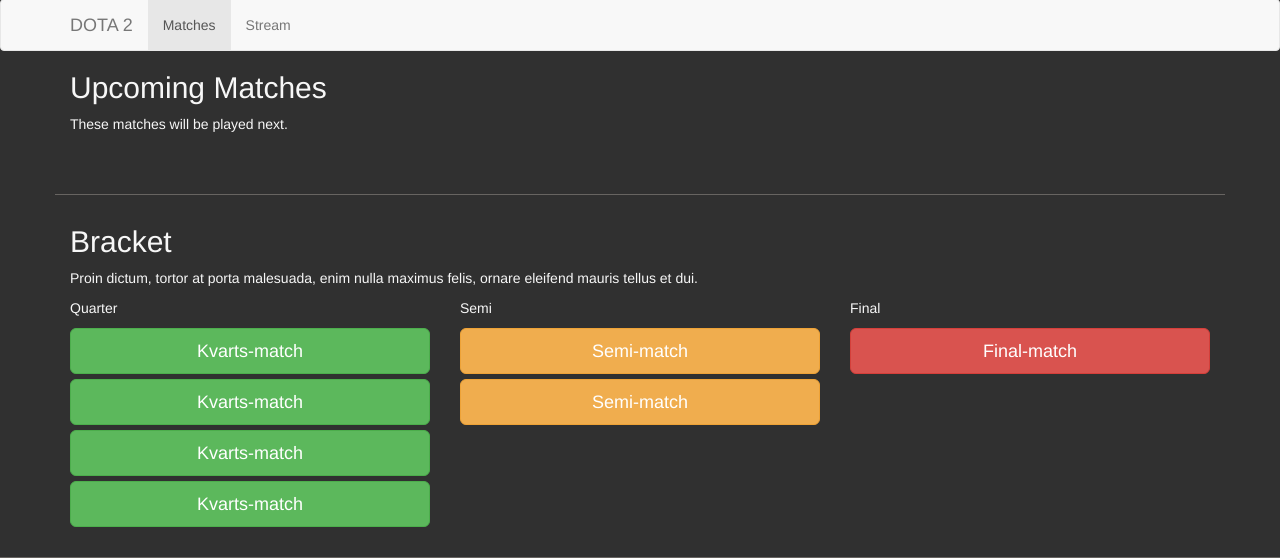
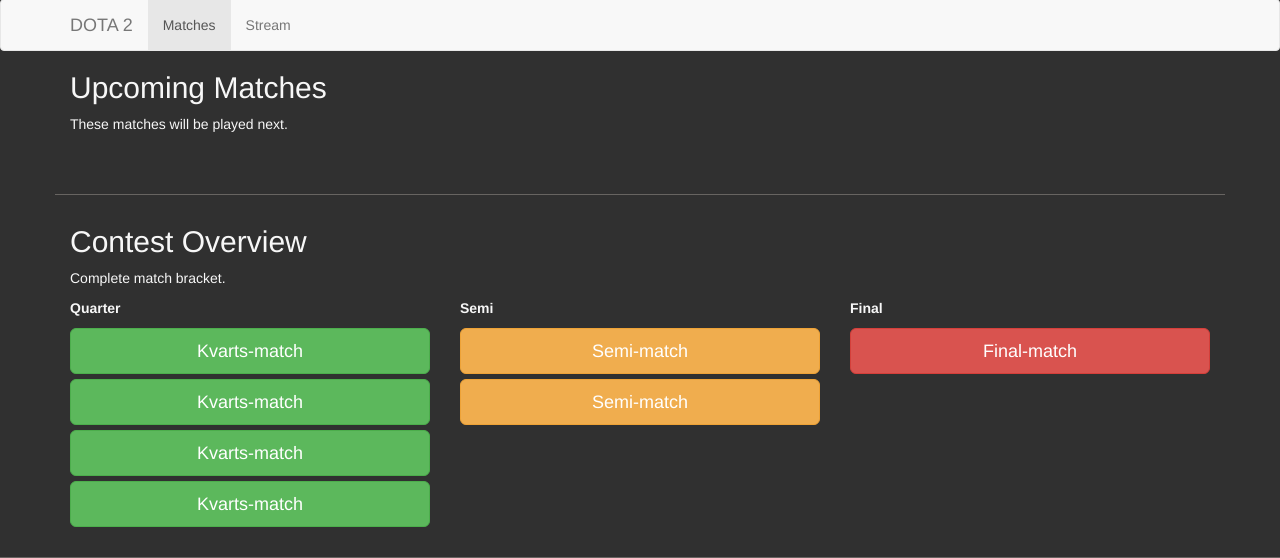
Before and after one commit to MagnusLindstrom88/Dreamhack-Challenge, a PHP site: page /dreamhack-challenge/dota2.php in a window 1280 px wide. Shown: the part 445-1003 px from the top of the page. Run offline with PHP 8.4, Linux system fonts and the light colour scheme; data that the repository does not hold is empty; some libraries are stand-ins or nearby versions.

Commit message:
Update dota2.php

```diff
--- a/dota2.php
+++ b/dota2.php
@@ -48,11 +48,11 @@
                 <div class="row match-row">
                     <?php generateBoxes(); ?>
                 </div>
-                <h2 style="margin-top: 30px;">Bracket</h2>
-                <p>Proin dictum, tortor at porta malesuada, enim nulla maximus felis, ornare eleifend mauris tellus et dui.</p>
+                <h2 style="margin-top: 30px;">Contest Overview</h2>
+                <p>Complete match bracket.</p>
                 <div class="row" style="margin-bottom: 30px;">
                     <div class="col-md-4">
-                        <p>Quarter</p>
+                        <p><b>Quarter</b></p>
                         <button class="btn btn-lg btn-success btn-block">Kvarts-match</button>
                         <button class="btn btn-lg btn-success btn-block">Kvarts-match</button>
                         <button class="btn btn-lg btn-success btn-block">Kvarts-match</button>
@@ -60,14 +60,14 @@
 
                     </div>
                     <div class="col-md-4">
-                        <p>Semi</p>
+                        <p><b>Semi<b/></p>
 
                         <button class="btn btn-lg btn-warning btn-block">Semi-match</button>
                         <button class="btn btn-lg btn-warning btn-block">Semi-match</button>
 
                     </div>
                     <div class="col-md-4">
-                        <p>Final</p>
+                        <p><b>Final<b/></p>
                         <button class="btn btn-lg btn-danger btn-block">Final-match</button>
                     </div>
                 </div>
```
